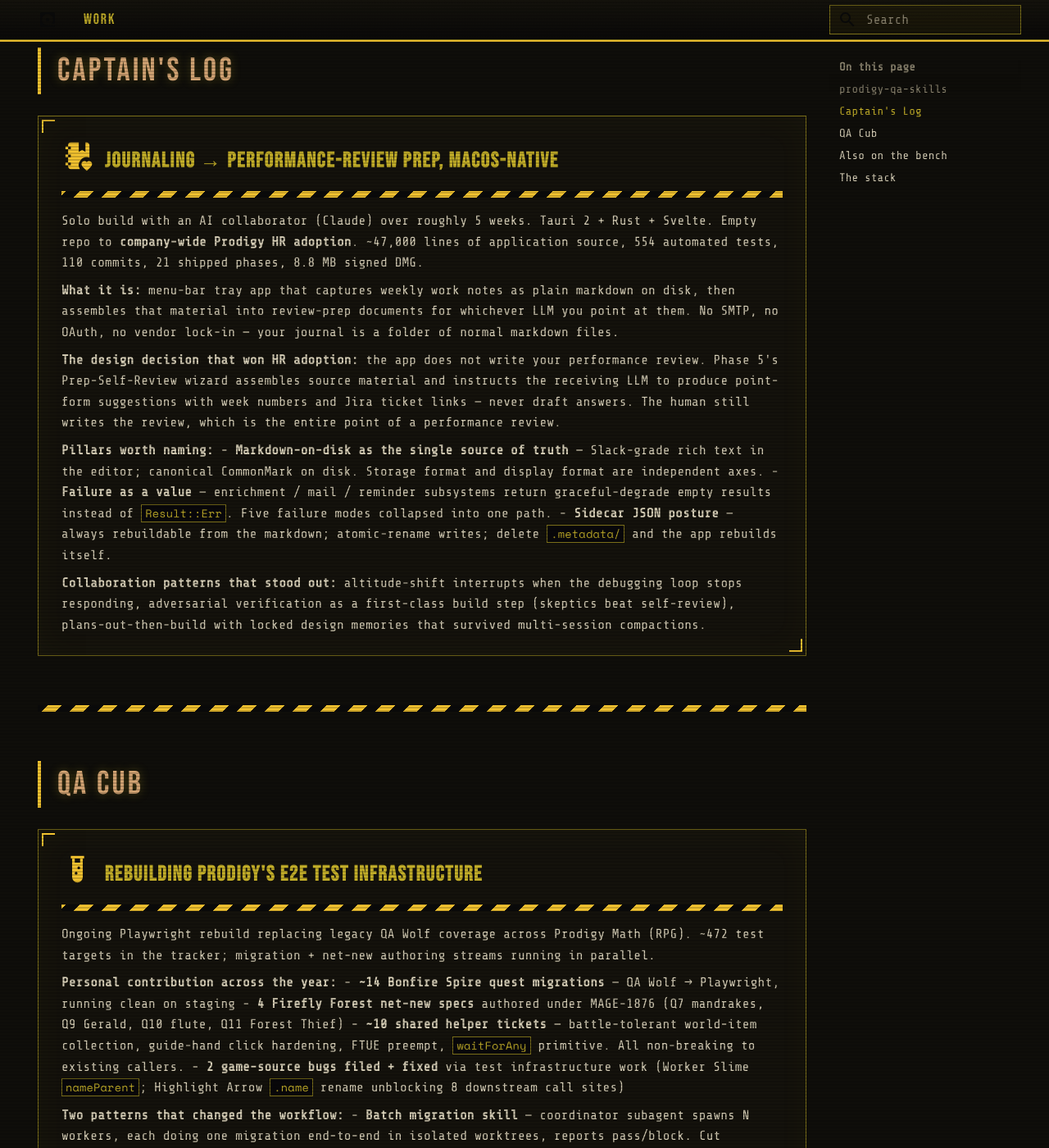
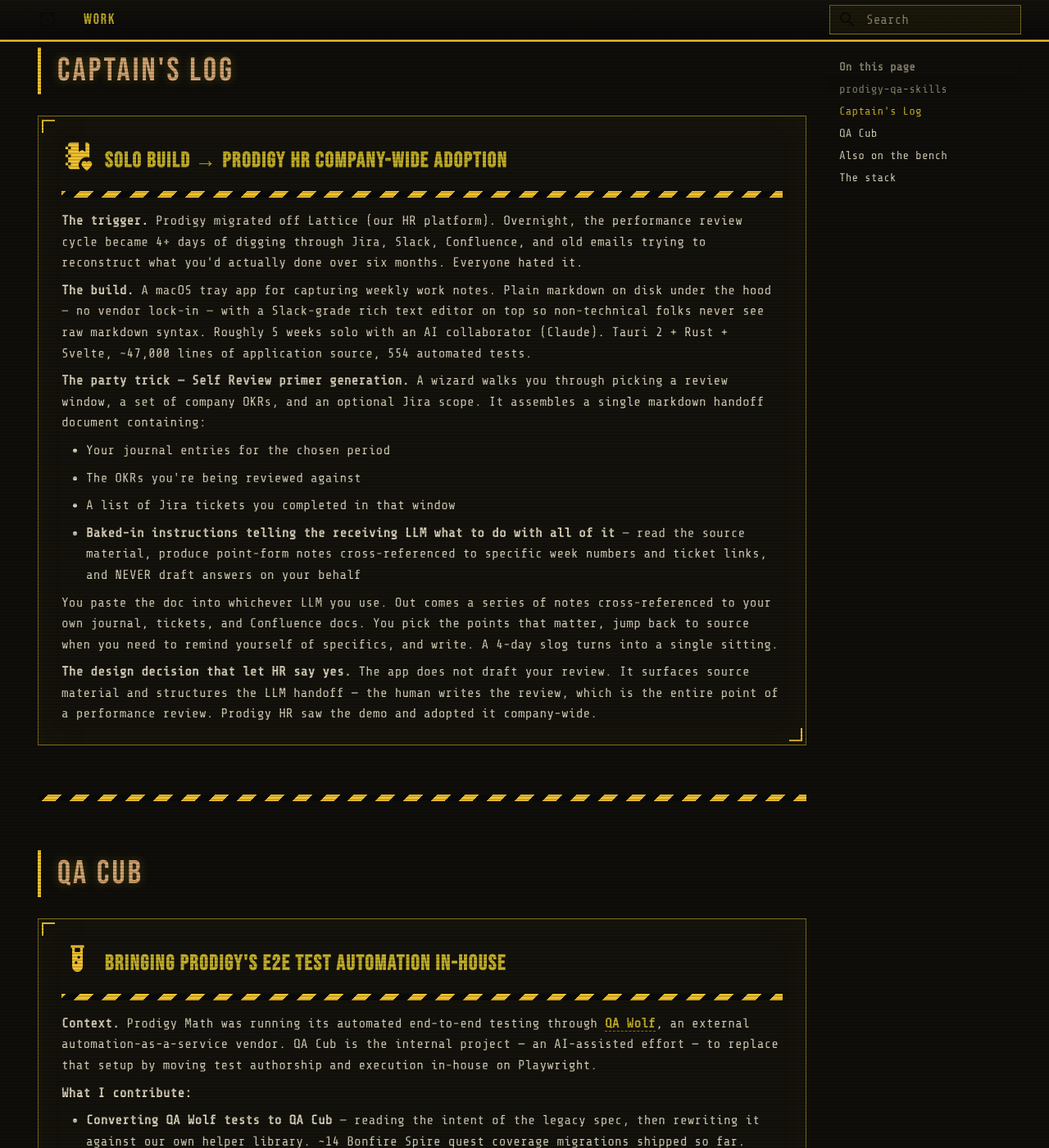
Before and after one commit to Godimas101/portfolio, an MkDocs documentation site: the page built from docs/work.md, in a window 1280 px wide and 1400 px high, scrolled down 1446 px. Shown: the whole window at 82% size. Built offline with MkDocs 1.6.1 and Material for MkDocs 9.7.7, drawn with Linux system fonts in a browser that asks for light colours; some of the changed text lies outside the part shown.

Commit message:
docs(work): rewrite Captain's Log + QA Cub for outsider readers
Both cards were leaning on internal jargon that only made sense to someone
who'd been in the projects (Phase 5, MAGE-1876, "Failure as a value").
Rewrote both around the core stories a hiring manager or curious visitor
would actually care about.

Captain's Log:
- Leads with the trigger (Prodigy migrated off Lattice → 4+ day review slog)
- Explains the build in plain terms (markdown-on-disk backend, rich text
  frontend, no vendor lock-in)
- Walks through the Self Review primer party trick end-to-end: what goes
  in the handoff doc, what the LLM does with it, what comes out, how the
  user closes the loop
- Closes with the HR-adoption unlock (LLM does not draft the review)
- Dropped the "Failure as a value" pillar section (Chris flagged as unclear)

QA Cub:
- Explains QA Wolf as external context (links to qawolf.com)
- Frames QA Cub as the in-house replacement effort — AI-assisted
- Splits contribution into 4 concrete streams: migrations, net-new
  authoring, helper library expansion, root-cause flake reduction
- Adds a paragraph on how the PixiJS mock-scene-graph mirror works with
  Playwright — the technical detail Chris explicitly wanted
- Closes with the cross-project feedback loop: QA Cub patterns feed back
  into how Chris and Claude collaborate on everything else, and Playwright
  is now something Claude reaches for on non-QA work as a direct result

Co-Authored-By: Claude Opus 4.7 <noreply@anthropic.com>

```diff
--- a/docs/work.md
+++ b/docs/work.md
@@ -43,22 +43,24 @@ hide:
 
 <div class="grid cards" markdown>
 
--   :material-notebook-heart:{ .lg .middle } **Journaling → performance-review prep, macOS-native**
+-   :material-notebook-heart:{ .lg .middle } **Solo build → Prodigy HR company-wide adoption**
 
     ---
 
-    Solo build with an AI collaborator (Claude) over roughly 5 weeks. Tauri 2 + Rust + Svelte. Empty repo to **company-wide Prodigy HR adoption**. ~47,000 lines of application source, 554 automated tests, 110 commits, 21 shipped phases, 8.8 MB signed DMG.
+    **The trigger.** Prodigy migrated off Lattice (our HR platform). Overnight, the performance review cycle became 4+ days of digging through Jira, Slack, Confluence, and old emails trying to reconstruct what you'd actually done over six months. Everyone hated it.
 
-    **What it is:** menu-bar tray app that captures weekly work notes as plain markdown on disk, then assembles that material into review-prep documents for whichever LLM you point at them. No SMTP, no OAuth, no vendor lock-in — your journal is a folder of normal markdown files.
+    **The build.** A macOS tray app for capturing weekly work notes. Plain markdown on disk under the hood — no vendor lock-in — with a Slack-grade rich text editor on top so non-technical folks never see raw markdown syntax. Roughly 5 weeks solo with an AI collaborator (Claude). Tauri 2 + Rust + Svelte, ~47,000 lines of application source, 554 automated tests.
 
-    **The design decision that won HR adoption:** the app does not write your performance review. Phase 5's Prep-Self-Review wizard assembles source material and instructs the receiving LLM to produce point-form suggestions with week numbers and Jira ticket links — never draft answers. The human still writes the review, which is the entire point of a performance review.
+    **The party trick — Self Review primer generation.** A wizard walks you through picking a review window, a set of company OKRs, and an optional Jira scope. It assembles a single markdown handoff document containing:
 
-    **Pillars worth naming:**
-    - **Markdown-on-disk as the single source of truth** — Slack-grade rich text in the editor; canonical CommonMark on disk. Storage format and display format are independent axes.
-    - **Failure as a value** — enrichment / mail / reminder subsystems return graceful-degrade empty results instead of `Result::Err`. Five failure modes collapsed into one path.
-    - **Sidecar JSON posture** — always rebuildable from the markdown; atomic-rename writes; delete `.metadata/` and the app rebuilds itself.
+    - Your journal entries for the chosen period
+    - The OKRs you're being reviewed against
+    - A list of Jira tickets you completed in that window
+    - **Baked-in instructions telling the receiving LLM what to do with all of it** — read the source material, produce point-form notes cross-referenced to specific week numbers and ticket links, and NEVER draft answers on your behalf
 
-    **Collaboration patterns that stood out:** altitude-shift interrupts when the debugging loop stops responding, adversarial verification as a first-class build step (skeptics beat self-review), plans-out-then-build with locked design memories that survived multi-session compactions.
+    You paste the doc into whichever LLM you use. Out comes a series of notes cross-referenced to your own journal, tickets, and Confluence docs. You pick the points that matter, jump back to source when you need to remind yourself of specifics, and write. A 4-day slog turns into a single sitting.
+
+    **The design decision that let HR say yes.** The app does not draft your review. It surfaces source material and structures the LLM handoff — the human writes the review, which is the entire point of a performance review. Prodigy HR saw the demo and adopted it company-wide.
 
 </div>
 
@@ -68,23 +70,22 @@ hide:
 
 <div class="grid cards" markdown>
 
--   :material-test-tube:{ .lg .middle } **Rebuilding Prodigy's E2E test infrastructure**
+-   :material-test-tube:{ .lg .middle } **Bringing Prodigy's E2E test automation in-house**
 
     ---
 
-    Ongoing Playwright rebuild replacing legacy QA Wolf coverage across Prodigy Math (RPG). ~472 test targets in the tracker; migration + net-new authoring streams running in parallel.
+    **Context.** Prodigy Math was running its automated end-to-end testing through **[QA Wolf](https://www.qawolf.com/)**, an external automation-as-a-service vendor. QA Cub is the internal project — an AI-assisted effort — to replace that setup by moving test authorship and execution in-house on Playwright.
 
-    **Personal contribution across the year:**
-    - **~14 Bonfire Spire quest migrations** — QA Wolf → Playwright, running clean on staging
-    - **4 Firefly Forest net-new specs** authored under MAGE-1876 (Q7 mandrakes, Q9 Gerald, Q10 flute, Q11 Forest Thief)
-    - **~10 shared helper tickets** — battle-tolerant world-item collection, guide-hand click hardening, FTUE preempt, `waitForAny` primitive. All non-breaking to existing callers.
-    - **2 game-source bugs filed + fixed** via test infrastructure work (Worker Slime `nameParent`; Highlight Arrow `.name` rename unblocking 8 downstream call sites)
+    **What I contribute:**
 
-    **Two patterns that changed the workflow:**
-    - **Batch migration skill** — coordinator subagent spawns N workers, each doing one migration end-to-end in isolated worktrees, reports pass/block. Cut migration wall-clock time by ~5× for the Bonfire batch.
-    - **Helper smoke-test convention** — every new helper in `e2e/helpers/` gets a sibling smoke test tagged `@helper-smoke` before PR review. MINIMUM / THOROUGH / ADVERSARIAL tiers, plus a documented "async boot state" gate that solves the `signUpAsNewGameStudent` timing trap.
+    - **Converting QA Wolf tests to QA Cub** — reading the intent of the legacy spec, then rewriting it against our own helper library. ~14 Bonfire Spire quest coverage migrations shipped so far.
+    - **Authoring net-new coverage** for gaps QA Wolf never touched. Four Firefly Forest quest specs shipped in the current sprint.
+    - **Expanding the shared helper library** so future test authors don't reinvent the wheel — battle-tolerant world-item collection, guide-hand click hardening, FTUE preempt handling, `waitForAny` primitive. Roughly ten shared helper tickets across the year, all non-breaking to existing callers.
+    - **Reducing flakes at the root cause level.** When a test breaks, the fix goes in the shared helper that all tests use — not a workaround pasted into the one broken spec. Two game-source bugs filed and fixed through this pattern.
 
-    **Class-of-bug philosophy:** the Firefly Q7 flake could have been fixed with `waitForTimeout(5000)` before every click. Instead, chased root cause — stale mock scene graph + inference from absence — and shipped a reusable helper. Adopted by another author within 24 hours of merge for a completely different zone.
+    **How it works under the hood.** Playwright drives a Chromium runner against a self-hosted staging build of the game. Prodigy Math is a PixiJS canvas game (not a DOM app), so Playwright can't inspect sprites directly. The game maintains a shadow HTML "mock scene graph" mirroring the visible PIXI hierarchy, keyed by each sprite's name attribute — Playwright queries that mirror. Every check refreshes the mirror before reading so nothing asserts on stale state.
+
+    **Why this matters beyond the day-job.** Every pattern that came out of QA Cub — the batch-migration coordinator/worker skill, the helper smoke-test convention, the "assert on state, not UI" discipline — has fed back into how Claude and I work together across every project on this site. Claude reaches for Playwright on non-QA work now as a direct result of what I learned here.
 
 </div>
 
```
